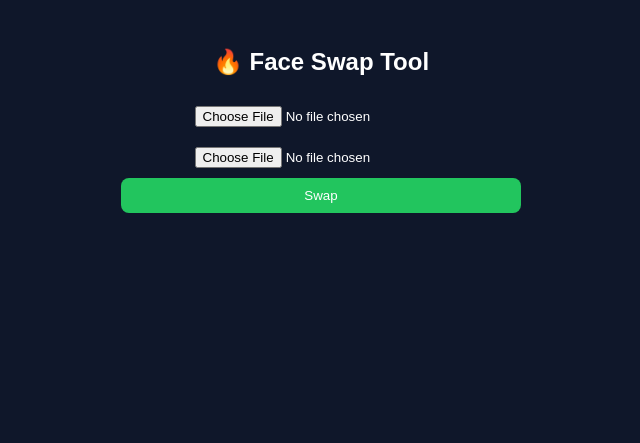
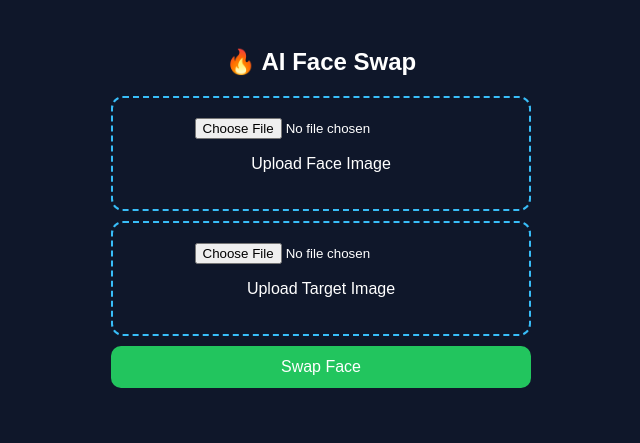
Before and after one commit to chillforai-droid/Faceswap, a FastAPI app: page / in a window 1280 px wide. Shown: the top 443 px of the page, without its empty margins (319-959 px from the left). Run offline with FastAPI, Linux system fonts and the light colour scheme.

Commit message:
Update Face Swap Tool UI and functionality

```diff
--- a/templates/index.html
+++ b/templates/index.html
@@ -1,39 +1,48 @@
 <!DOCTYPE html>
 <html>
 <head>
-<title>Face Swap Tool</title>
+<title>AI Face Swap</title>
 <meta name="viewport" content="width=device-width, initial-scale=1.0">
 
 <style>
 body {
+  font-family: Arial;
   background: #0f172a;
   color: white;
   text-align: center;
-  font-family: Arial;
 }
 
 .container {
-  max-width: 400px;
+  max-width: 420px;
   margin: auto;
   padding: 20px;
 }
 
-input {
-  margin: 10px;
+.box {
+  border: 2px dashed #38bdf8;
+  padding: 20px;
+  margin: 10px 0;
+  border-radius: 12px;
 }
 
 button {
   background: #22c55e;
-  padding: 10px;
+  padding: 12px;
+  width: 100%;
   border: none;
-  width: 100%;
+  border-radius: 10px;
+  font-size: 16px;
   color: white;
-  border-radius: 8px;
 }
 
 img {
   width: 100%;
   margin-top: 10px;
+  border-radius: 10px;
+}
+
+.loader {
+  display: none;
 }
 </style>
 </head>
@@ -41,15 +50,28 @@ img {
 <body>
 
 <div class="container">
-  <h2>🔥 Face Swap Tool</h2>
+  <h2>🔥 AI Face Swap</h2>
 
-  <input type="file" id="file1"><br>
-  <input type="file" id="file2"><br>
+  <div class="box">
+    <input type="file" id="file1">
+    <p>Upload Face Image</p>
+  </div>
 
-  <button onclick="swap()">Swap</button>
+  <div class="box">
+    <input type="file" id="file2">
+    <p>Upload Target Image</p>
+  </div>
 
-  <p id="loading"></p>
+  <button onclick="swap()">Swap Face</button>
+
+  <p class="loader" id="loading">⏳ Processing...</p>
+
   <img id="result">
+
+  <br><br>
+  <a id="download" style="display:none;" download="result.jpg">
+    <button>Download Result</button>
+  </a>
 
 </div>
 
@@ -62,7 +84,7 @@ async function swap() {
   form.append("file1", f1);
   form.append("file2", f2);
 
-  document.getElementById("loading").innerText = "⏳ Processing...";
+  document.getElementById("loading").style.display = "block";
 
   let res = await fetch("/swap", {
     method: "POST",
@@ -70,9 +92,13 @@ async function swap() {
   });
 
   let blob = await res.blob();
-  document.getElementById("result").src = URL.createObjectURL(blob);
+  let url = URL.createObjectURL(blob);
 
-  document.getElementById("loading").innerText = "";
+  document.getElementById("result").src = url;
+  document.getElementById("download").href = url;
+  document.getElementById("download").style.display = "block";
+
+  document.getElementById("loading").style.display = "none";
 }
 </script>
 
```
